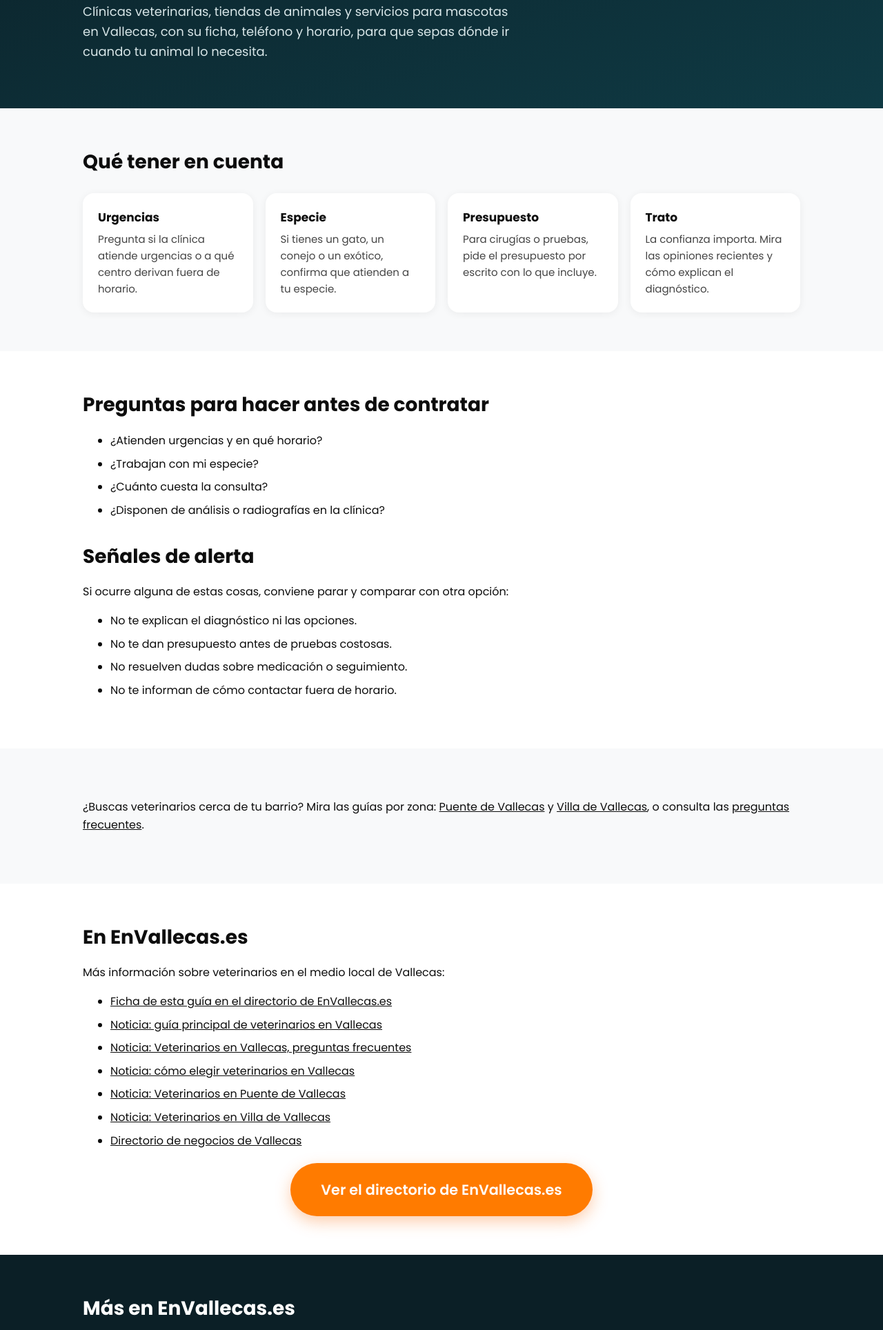
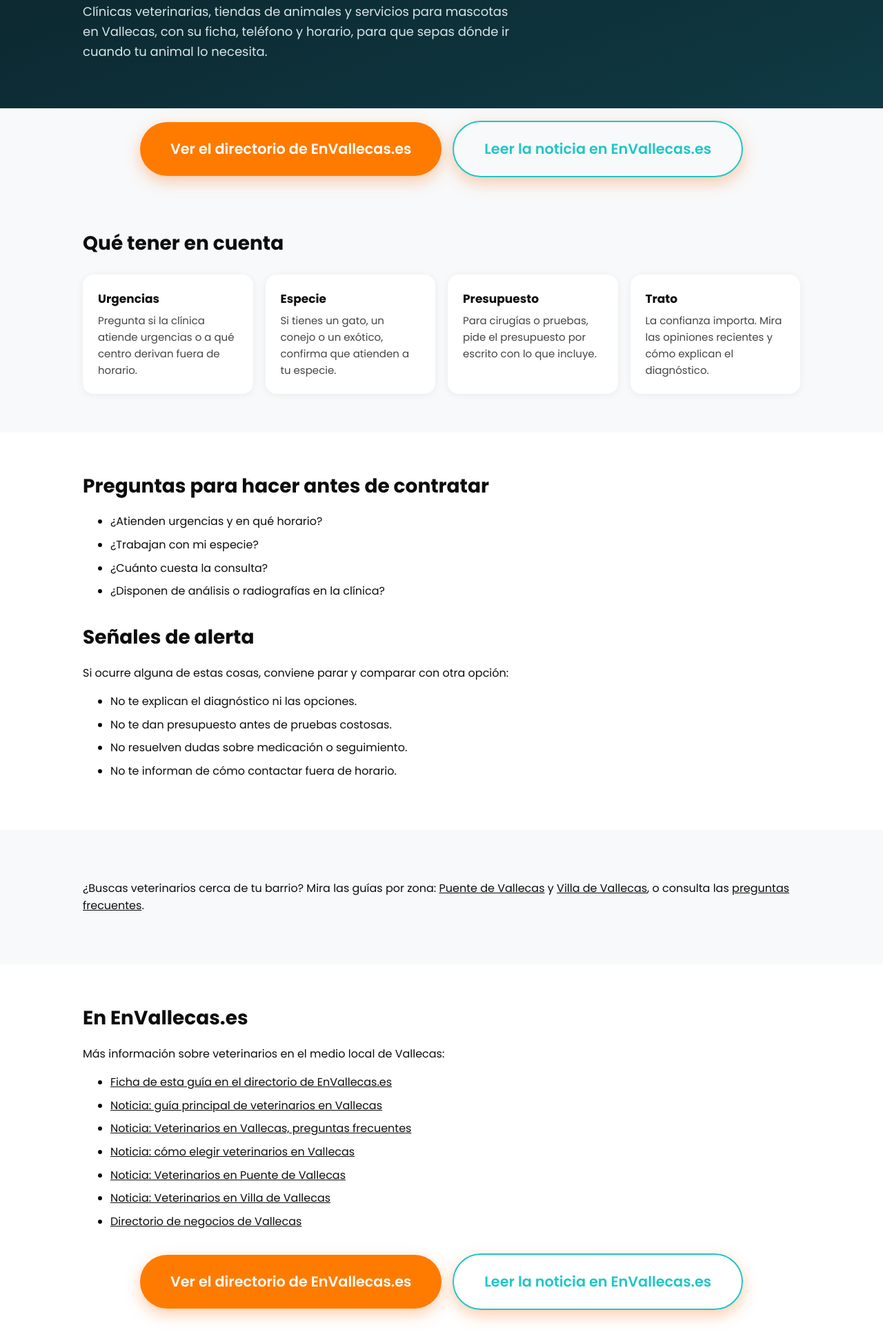
Before and after one commit to jaimebalaguer01/veterinariovallecas-com, a plain HTML site: page como-elegir/index.html in a window 1280 px wide. Shown: the part 452-2380 px from the top of the page at 69% size. Drawn offline with Linux system fonts and the light colour scheme.

Commit message:
Botones de directorio y noticia también junto al texto de cada página
Co-Authored-By: Claude Sonnet 5.5 <noreply@anthropic.com>
Claude-Session: https://claude.ai/code/session_01C2douzTVvDqvuZYVRfqo1r

```diff
--- a/como-elegir/index.html
+++ b/como-elegir/index.html
@@ -24,6 +24,7 @@ h1{font-size:clamp(34px,6vw,60px);line-height:1.08;color:var(--teal);margin:16px
 .btn{display:inline-block;background:var(--orange);color:#fff;font-weight:600;text-decoration:none;padding:14px 26px;border-radius:99px;margin:8px 10px 0 0}
 .btn.alt{background:transparent;border:2px solid var(--teal);color:var(--teal)}
 .topbar{background:#fff;text-align:center;padding:14px 12px 22px;border-bottom:3px solid var(--teal)}.topbar .btn.big{display:inline-block;margin:8px 8px 0;padding:18px 34px}
+.inline-btns{text-align:center;padding:10px 0}.inline-btns .btn.big{display:inline-block;margin:8px}
 .btn.big{font-size:1.3rem;padding:22px 44px;box-shadow:0 8px 22px rgba(249,115,22,.35);display:block;width:fit-content;max-width:100%;margin:20px auto 0;text-align:center}
 section{padding:56px 0}
 h2{font-size:28px;margin:0 0 12px}
@@ -48,11 +49,13 @@ footer a{color:var(--teal)}
 <div class="topbar"><a class="btn big" href="https://envallecas.es/directorio">Ver el directorio de EnVallecas.es</a><a class="btn big alt" href="https://envallecas.es/noticias/veterinarios-vallecas-como-elegir">Leer la noticia en EnVallecas.es</a></div>
 <header class="top"><div class="wrap"><a class="logo" href="/">Veterinarios<span> Vallecas</span></a><nav><a href="/preguntas-frecuentes/">Preguntas frecuentes</a><a href="/como-elegir/">Cómo elegir</a><a href="/puente-de-vallecas/">Puente de Vallecas</a><a href="/villa-de-vallecas/">Villa de Vallecas</a></nav></div></header>
 <main><div class="hero" style="padding-bottom:50px"><div class="wrap"><span class="eyebrow">Guía local · actualizada 2026-11-14</span><h1>Cómo elegir veterinarios en Vallecas</h1><p>Clínicas veterinarias, tiendas de animales y servicios para mascotas en Vallecas, con su ficha, teléfono y horario, para que sepas dónde ir cuando tu animal lo necesita.</p></div></div>
+<div class="inline-btns"><a class="btn big" href="https://envallecas.es/directorio">Ver el directorio de EnVallecas.es</a><a class="btn big alt" href="https://envallecas.es/noticias/veterinarios-vallecas-como-elegir">Leer la noticia en EnVallecas.es</a></div>
 <section><div class="wrap"><h2>Qué tener en cuenta</h2><div class="grid"><div class="card"><h3>Urgencias</h3><p>Pregunta si la clínica atiende urgencias o a qué centro derivan fuera de horario.</p></div><div class="card"><h3>Especie</h3><p>Si tienes un gato, un conejo o un exótico, confirma que atienden a tu especie.</p></div><div class="card"><h3>Presupuesto</h3><p>Para cirugías o pruebas, pide el presupuesto por escrito con lo que incluye.</p></div><div class="card"><h3>Trato</h3><p>La confianza importa. Mira las opiniones recientes y cómo explican el diagnóstico.</p></div></div></div></section>
 <section style="background:#fff"><div class="wrap"><h2>Preguntas para hacer antes de contratar</h2><ul class="list"><li>¿Atienden urgencias y en qué horario?</li><li>¿Trabajan con mi especie?</li><li>¿Cuánto cuesta la consulta?</li><li>¿Disponen de análisis o radiografías en la clínica?</li></ul>
 <h2 style="margin-top:32px">Señales de alerta</h2><p>Si ocurre alguna de estas cosas, conviene parar y comparar con otra opción:</p><ul class="list"><li>No te explican el diagnóstico ni las opciones.</li><li>No te dan presupuesto antes de pruebas costosas.</li><li>No resuelven dudas sobre medicación o seguimiento.</li><li>No te informan de cómo contactar fuera de horario.</li></ul></div></section>
 <section><div class="wrap"><p>¿Buscas veterinarios cerca de tu barrio? Mira las guías por zona: <a href="/puente-de-vallecas/">Puente de Vallecas</a> y <a href="/villa-de-vallecas/">Villa de Vallecas</a>, o consulta las <a href="/preguntas-frecuentes/">preguntas frecuentes</a>.</p></div></section>
-<section style="background:#fff"><div class="wrap"><h2>En EnVallecas.es</h2><p>Más información sobre veterinarios en el medio local de Vallecas:</p><ul class="list"><li><a href="https://envallecas.es/negocio/veterinarios-vallecas">Ficha de esta guía en el directorio de EnVallecas.es</a></li><li><a href="https://envallecas.es/noticias/veterinarios-vallecas-guia-elegir-clinica">Noticia: guía principal de veterinarios en Vallecas</a></li><li><a href="https://envallecas.es/noticias/veterinarios-vallecas-preguntas-frecuentes">Noticia: Veterinarios en Vallecas, preguntas frecuentes</a></li><li><a href="https://envallecas.es/noticias/veterinarios-vallecas-como-elegir">Noticia: cómo elegir veterinarios en Vallecas</a></li><li><a href="https://envallecas.es/noticias/veterinarios-puente-de-vallecas">Noticia: Veterinarios en Puente de Vallecas</a></li><li><a href="https://envallecas.es/noticias/veterinarios-villa-de-vallecas">Noticia: Veterinarios en Villa de Vallecas</a></li><li><a href="https://envallecas.es/directorio">Directorio de negocios de Vallecas</a></li></ul><a class="btn big" href="https://envallecas.es/directorio">Ver el directorio de EnVallecas.es</a></div></section>
+<section style="background:#fff"><div class="wrap"><h2>En EnVallecas.es</h2><p>Más información sobre veterinarios en el medio local de Vallecas:</p><ul class="list"><li><a href="https://envallecas.es/negocio/veterinarios-vallecas">Ficha de esta guía en el directorio de EnVallecas.es</a></li><li><a href="https://envallecas.es/noticias/veterinarios-vallecas-guia-elegir-clinica">Noticia: guía principal de veterinarios en Vallecas</a></li><li><a href="https://envallecas.es/noticias/veterinarios-vallecas-preguntas-frecuentes">Noticia: Veterinarios en Vallecas, preguntas frecuentes</a></li><li><a href="https://envallecas.es/noticias/veterinarios-vallecas-como-elegir">Noticia: cómo elegir veterinarios en Vallecas</a></li><li><a href="https://envallecas.es/noticias/veterinarios-puente-de-vallecas">Noticia: Veterinarios en Puente de Vallecas</a></li><li><a href="https://envallecas.es/noticias/veterinarios-villa-de-vallecas">Noticia: Veterinarios en Villa de Vallecas</a></li><li><a href="https://envallecas.es/directorio">Directorio de negocios de Vallecas</a></li></ul><div class="inline-btns"><a class="btn big" href="https://envallecas.es/directorio">Ver el directorio de EnVallecas.es</a><a class="btn big alt" href="https://envallecas.es/noticias/veterinarios-vallecas-como-elegir">Leer la noticia en EnVallecas.es</a></div>
+</div></section>
 <section class="band"><div class="wrap"><h2>Más en EnVallecas.es</h2><p>Directorio de negocios, noticias y guías de Puente y Villa de Vallecas.</p><a class="btn" href="https://envallecas.es/directorio">Ver el directorio</a><a class="btn alt" href="/">Volver a la guía</a></div></section>
 </main>
 <footer><div class="wrap"><p>Veterinarios en Vallecas es una guía de <a href="https://envallecas.es">EnVallecas.es</a>, el medio local de Vallecas.</p>
```
Also changed, not shown: index.html (+3 -1 lines), preguntas-frecuentes/index.html (+4 -1 lines), puente-de-vallecas/index.html (+4 -1 lines), villa-de-vallecas/index.html (+4 -1 lines).
